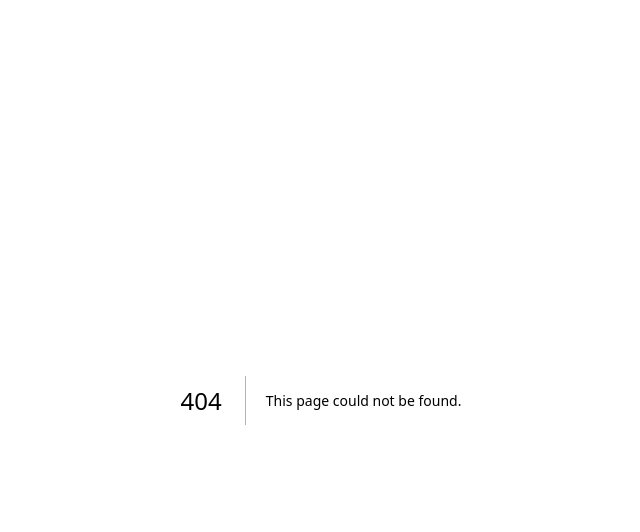
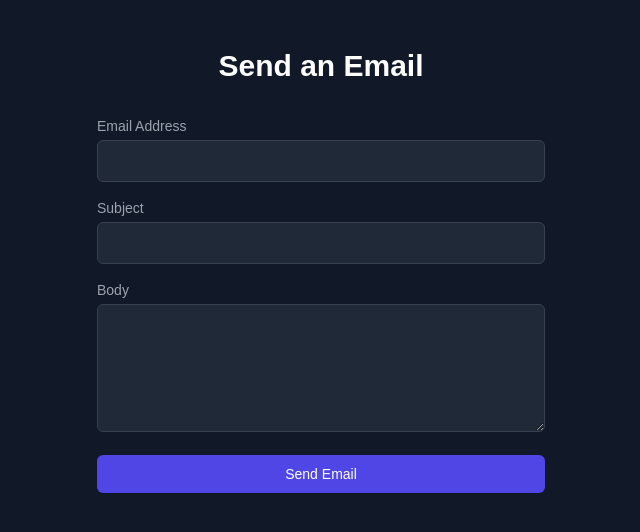
Before and after one commit to madeleydesignstudio/dino, a Next.js app: page /test-email in a window 1280 px wide. Before the commit this address had no page. Shown: the top 532 px of the page, without its empty margins (319-959 px from the left). Built offline with nearby package versions, Linux system fonts and the light colour scheme.

Commit message:
added postmark

```diff
--- a/package.json
+++ b/package.json
@@ -13,6 +13,7 @@
     "@hookform/resolvers": "^3.9.0",
     "@openpanel/nextjs": "^1.0.5",
     "@radix-ui/react-slot": "^1.1.0",
+    "@react-email/components": "^0.0.25",
     "algoliasearch": "v5",
     "class-variance-authority": "^0.7.0",
     "clsx": "^2.1.1",
@@ -23,6 +24,7 @@
     "lucide-react": "^0.453.0",
     "next": "14.2.15",
     "posthog-js": "^1.174.3",
+    "postmark": "^4.0.5",
     "react": "^18",
     "react-dom": "^18",
     "react-hook-form": "^7.53.1",
--- /dev/null
+++ b/src/app/api/test-email/route.ts
@@ -0,0 +1,19 @@
+import { client, EmailSchema } from "../../../lib/postmark";
+
+export async function POST(request: Request) {
+  try {
+    const data = await request.json();
+    const { to, subject, body } = EmailSchema.parse(data);
+
+    await client.sendEmail({
+      From: "daniel@madeleydesignstudio.org",
+      To: to,
+      Subject: subject,
+      TextBody: body,
+    });
+
+    return Response.json({ success: true });
+  } catch (error) {
+    return Response.json({ error: "Invalid input" }, { status: 400 });
+  }
+}
--- /dev/null
+++ b/src/app/test-email/page.tsx
@@ -0,0 +1,76 @@
+"use client";
+
+import { useState } from "react";
+
+export default function BasicEmail() {
+  const [to, setTo] = useState<string>("");
+  const [subject, setSubject] = useState<string>("");
+  const [body, setBody] = useState<string>("");
+
+  async function sendEmail() {
+    try {
+      await fetch("/api/test-email", {
+        method: "POST",
+        headers: {
+          "Content-Type": "application/json",
+        },
+        body: JSON.stringify({ to, subject, body }),
+      });
+      setTo("");
+      setSubject("");
+      setBody("");
+    } catch (e) {
+      console.error(e);
+    }
+  }
+
+  return (
+    <div className="min-h-screen bg-gray-900 text-white py-12 px-4 sm:px-6 lg:px-8">
+      <div className="max-w-md mx-auto">
+        <div className="mb-8 text-center">
+          <h2 className="text-3xl font-extrabold text-white">Send an Email</h2>
+        </div>
+        <div className="mt-4">
+          <label className="block text-sm font-medium text-gray-400">
+            Email Address
+          </label>
+          <input
+            type="email"
+            value={to}
+            onChange={(e) => setTo(e.target.value)}
+            className="mt-1 p-2 w-full rounded-md bg-gray-800 border border-gray-700 focus:outline-none focus:border-white"
+          />
+        </div>
+        <div className="mt-4">
+          <label className="block text-sm font-medium text-gray-400">
+            Subject
+          </label>
+          <input
+            type="text"
+            value={subject}
+            onChange={(e) => setSubject(e.target.value)}
+            className="mt-1 p-2 w-full rounded-md bg-gray-800 border border-gray-700 focus:outline-none focus:border-white"
+          />
+        </div>
+        <div className="mt-4">
+          <label className="block text-sm font-medium text-gray-400">
+            Body
+          </label>
+          <textarea
+            value={body}
+            onChange={(e) => setBody(e.target.value)}
+            className="mt-1 p-2 w-full h-32 rounded-md bg-gray-800 border border-gray-700 focus:outline-none focus:border-white"
+          ></textarea>
+        </div>
+        <div className="mt-4">
+          <button
+            onClick={sendEmail}
+            className="w-full py-2 px-4 border border-transparent rounded-md shadow-sm text-sm font-medium text-white bg-indigo-600 hover:bg-indigo-700 focus:outline-none focus:ring-2 focus:ring-offset-2 focus:ring-indigo-500"
+          >
+            Send Email
+          </button>
+        </div>
+      </div>
+    </div>
+  );
+}
--- /dev/null
+++ b/src/lib/postmark.ts
@@ -0,0 +1,22 @@
+// import * as postmark from "postmark";
+
+// const serverToken = process.env.NEXT_PUBLIC_POSTMARK_SERVER_TOKEN!;
+// const client = new postmark.ServerClient(serverToken);
+
+// export { client };
+
+import * as postmark from "postmark";
+import { z } from "zod";
+
+const serverToken = process.env.NEXT_PUBLIC_POSTMARK_SERVER_TOKEN!;
+const client = new postmark.ServerClient(serverToken);
+
+export const EmailSchema = z.object({
+  to: z.string().email(),
+  subject: z.string().min(1),
+  body: z.string().min(1),
+});
+
+export type EmailPayload = z.infer<typeof EmailSchema>;
+
+export { client };
```
Also changed, not shown: src/emails/email.tsx (added, +12 -0 lines), 2 other files (tests, documents, lock files or other folders).
